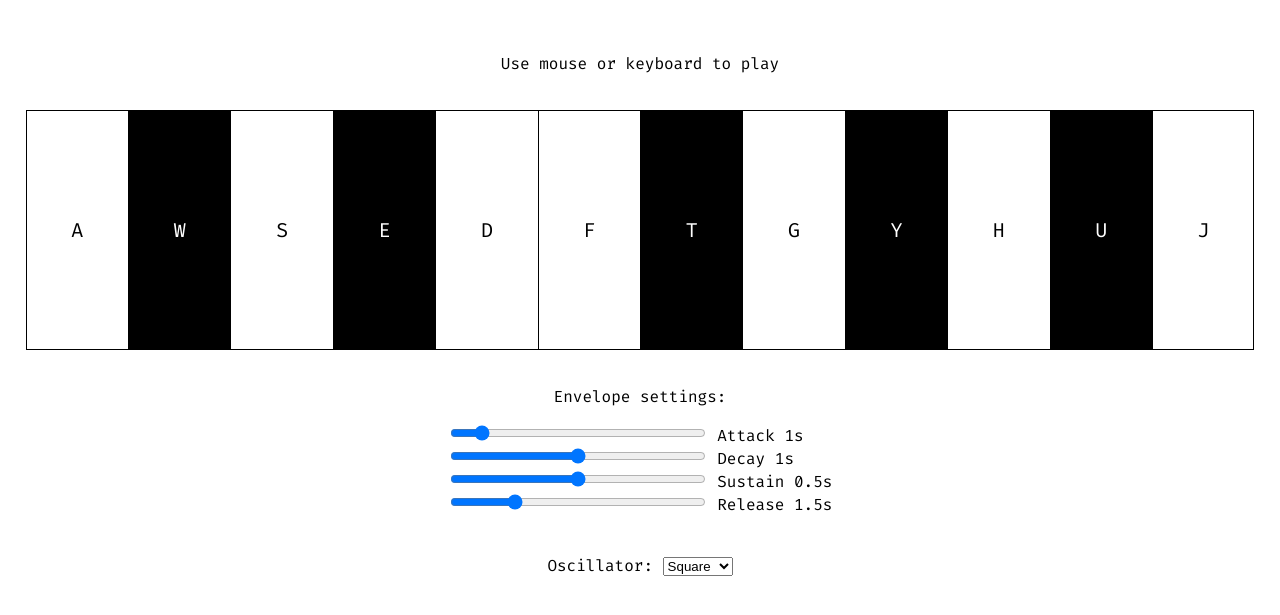
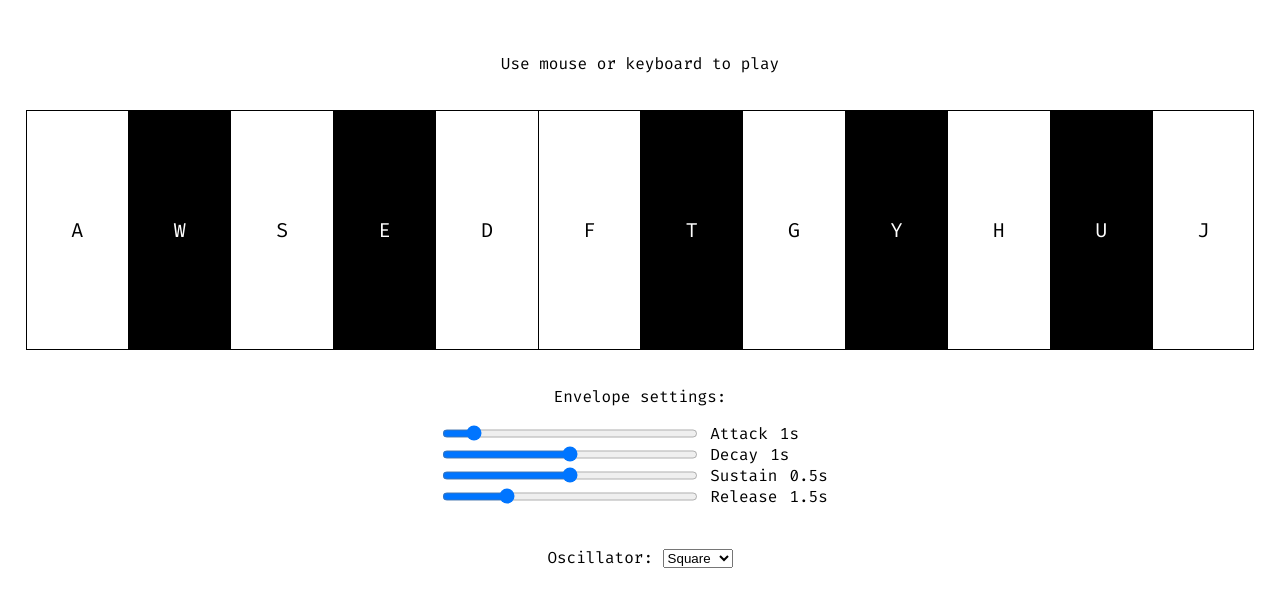
Before and after one commit to peterdotw/tonejs-example, a plain HTML site: page index.html in a window 1280 px wide. Shown: the part 103-718 px from the top of the page. Drawn offline with nearby package versions, Linux system fonts and the light colour scheme; a script that the page names is missing.

Commit message:
envelopes style small fix

```diff
--- a/css/main.css
+++ b/css/main.css
@@ -79,6 +79,18 @@ button {
   margin-top: 20px;
 }
 
+.envelope__container {
+  display: flex;
+}
+
+.envelope__container * {
+  margin-right: 12px;
+}
+
+.envelope__value {
+  margin-right: 0;
+}
+
 .envelope__slider {
   width: 20vw;
 }
--- a/index.html
+++ b/index.html
@@ -31,7 +31,7 @@
       </div>
       <div class="envelope">
         <p class="envelope__text">Envelope settings:</p>
-        <div>
+        <div class="envelope__container">
           <input
             type="range"
             min="0"
@@ -42,9 +42,9 @@
             name="attack"
           />
           <label for="attack">Attack</label>
-          <span class="envelope__value--attack">1</span><span>s</span>
+          <span class="envelope__value envelope__value--attack">1</span>s</span>
         </div>
-        <div>
+        <div class="envelope__container">
           <input
             type="range"
             min="0"
@@ -55,9 +55,9 @@
             name="decay"
           />
           <label for="decay">Decay</label>
-          <span class="envelope__value--decay">1</span><span>s</span>
+          <span class="envelope__value envelope__value--decay">1</span><span>s</span>
         </div>
-        <div>
+        <div class="envelope__container">
           <input
             type="range"
             min="0"
@@ -68,9 +68,9 @@
             name="sustain"
           />
           <label for="sustain">Sustain</label>
-          <span class="envelope__value--sustain">0.5</span><span>s</span>
+          <span class="envelope__value envelope__value--sustain">0.5</span><span>s</span>
         </div>
-        <div>
+        <div class="envelope__container">
           <input
             type="range"
             min="0.1"
@@ -81,7 +81,7 @@
             name="release"
           />
           <label for="release">Release</label>
-          <span class="envelope__value--release">1.5</span><span>s</span>
+          <span class="envelope__value envelope__value--release">1.5</span><span>s</span>
         </div>
       </div>
       <div class="oscillator">
```
